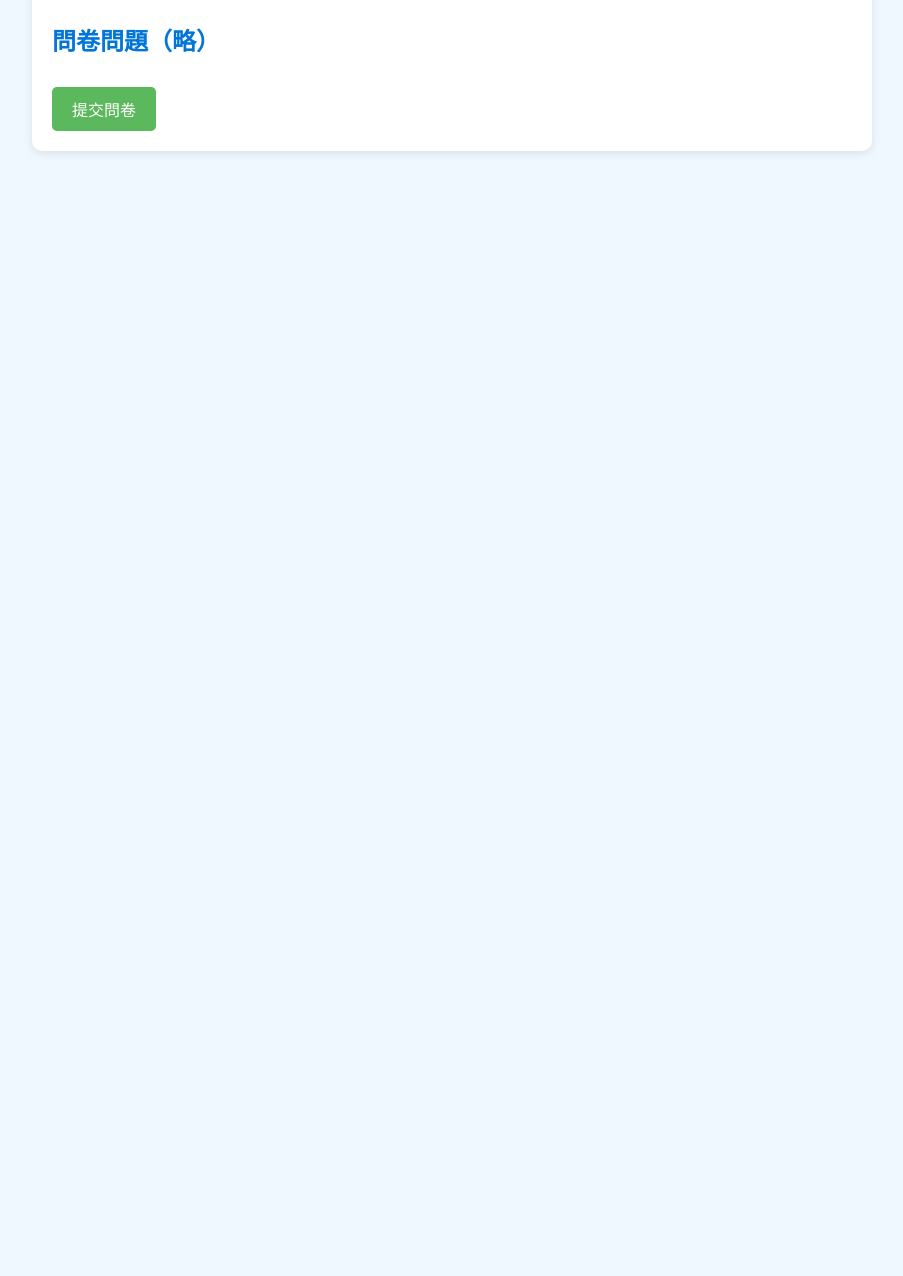
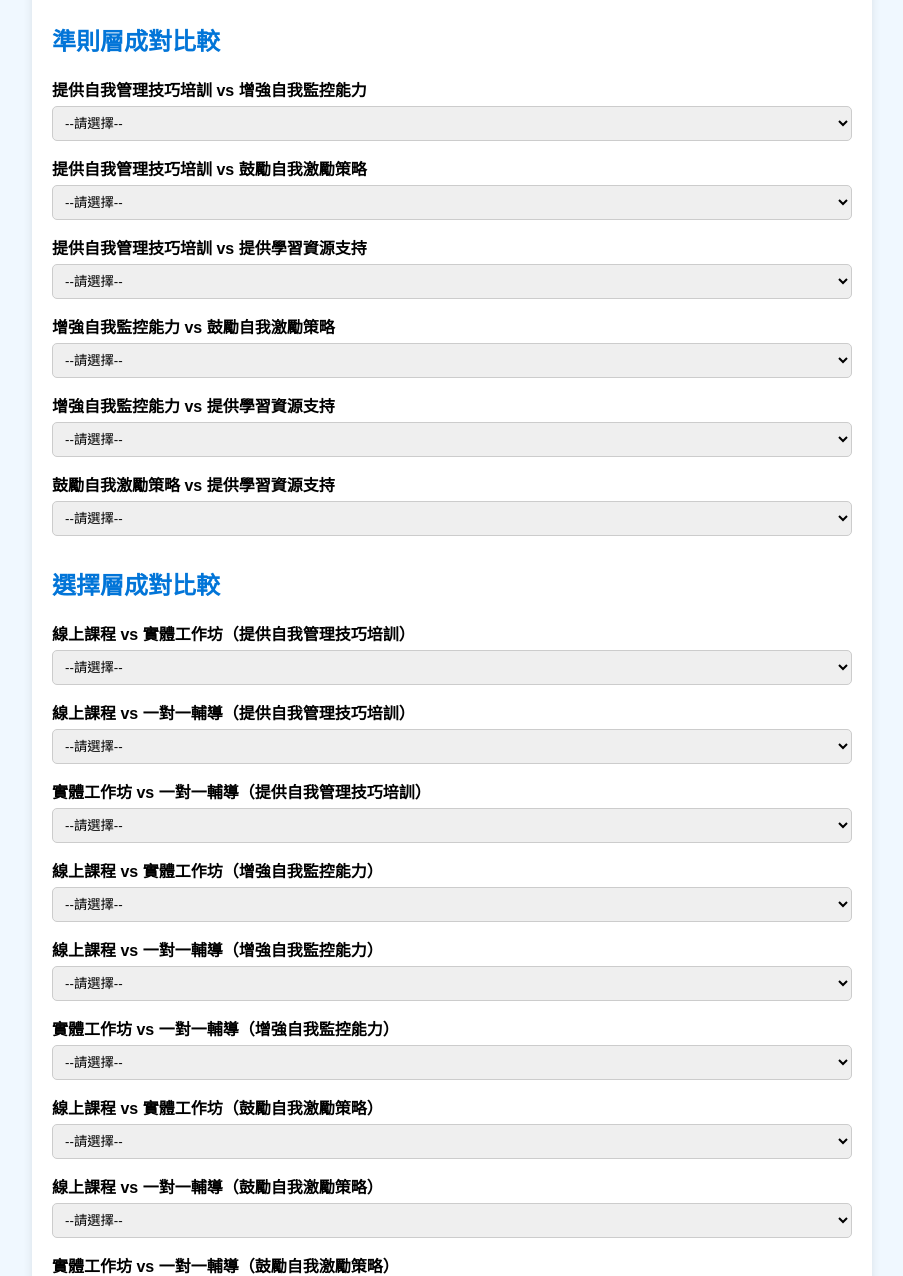
Before and after one commit to neako0230/AHP1, a plain HTML site: page index.html in a window 1280 px wide. Shown: the part 107-1383 px from the top of the page, without its empty margins (188-1091 px from the left). Before the commit the page ends 800 px from the top, so only its background shows below. Drawn offline with Linux system fonts and the light colour scheme.

Commit message:
Add files via upload

```diff
--- a/index.html
+++ b/index.html
@@ -24,9 +24,34 @@
   <h1>AHP專家問卷作答</h1>
   <form id="ahpForm">
     <div class="section">
-      <h2>問卷問題（略）</h2>
-      <!-- 問題略（與前一致） -->
+      <h2>準則層成對比較</h2>
+      <div class="question"><label for="q1">提供自我管理技巧培訓 vs 增強自我監控能力</label><select id="q1" required></select></div>
+      <div class="question"><label for="q2">提供自我管理技巧培訓 vs 鼓勵自我激勵策略</label><select id="q2" required></select></div>
+      <div class="question"><label for="q3">提供自我管理技巧培訓 vs 提供學習資源支持</label><select id="q3" required></select></div>
+      <div class="question"><label for="q4">增強自我監控能力 vs 鼓勵自我激勵策略</label><select id="q4" required></select></div>
+      <div class="question"><label for="q5">增強自我監控能力 vs 提供學習資源支持</label><select id="q5" required></select></div>
+      <div class="question"><label for="q6">鼓勵自我激勵策略 vs 提供學習資源支持</label><select id="q6" required></select></div>
     </div>
+
+    <div class="section">
+      <h2>選擇層成對比較</h2>
+      <div class="question"><label for="q7">線上課程 vs 實體工作坊（提供自我管理技巧培訓）</label><select id="q7" required></select></div>
+      <div class="question"><label for="q8">線上課程 vs 一對一輔導（提供自我管理技巧培訓）</label><select id="q8" required></select></div>
+      <div class="question"><label for="q9">實體工作坊 vs 一對一輔導（提供自我管理技巧培訓）</label><select id="q9" required></select></div>
+
+      <div class="question"><label for="q10">線上課程 vs 實體工作坊（增強自我監控能力）</label><select id="q10" required></select></div>
+      <div class="question"><label for="q11">線上課程 vs 一對一輔導（增強自我監控能力）</label><select id="q11" required></select></div>
+      <div class="question"><label for="q12">實體工作坊 vs 一對一輔導（增強自我監控能力）</label><select id="q12" required></select></div>
+
+      <div class="question"><label for="q13">線上課程 vs 實體工作坊（鼓勵自我激勵策略）</label><select id="q13" required></select></div>
+      <div class="question"><label for="q14">線上課程 vs 一對一輔導（鼓勵自我激勵策略）</label><select id="q14" required></select></div>
+      <div class="question"><label for="q15">實體工作坊 vs 一對一輔導（鼓勵自我激勵策略）</label><select id="q15" required></select></div>
+
+      <div class="question"><label for="q16">線上課程 vs 實體工作坊（提供學習資源支持）</label><select id="q16" required></select></div>
+      <div class="question"><label for="q17">線上課程 vs 一對一輔導（提供學習資源支持）</label><select id="q17" required></select></div>
+      <div class="question"><label for="q18">實體工作坊 vs 一對一輔導（提供學習資源支持）</label><select id="q18" required></select></div>
+    </div>
+
     <button type="submit">提交問卷</button>
   </form>
 </div>
@@ -49,7 +74,13 @@ form.addEventListener('submit', e => {
     },
     body: JSON.stringify(data)
   })
-  .then(response => alert('送出成功，感謝您的填答！'))
+  .then(response => {
+    if (response.ok) {
+      alert('送出成功，感謝您的填答！');
+    } else {
+      alert('送出失敗，請稍後再試！');
+    }
+  })
   .catch(error => alert('送出失敗，請稍後再試！'));
 });
 
```
